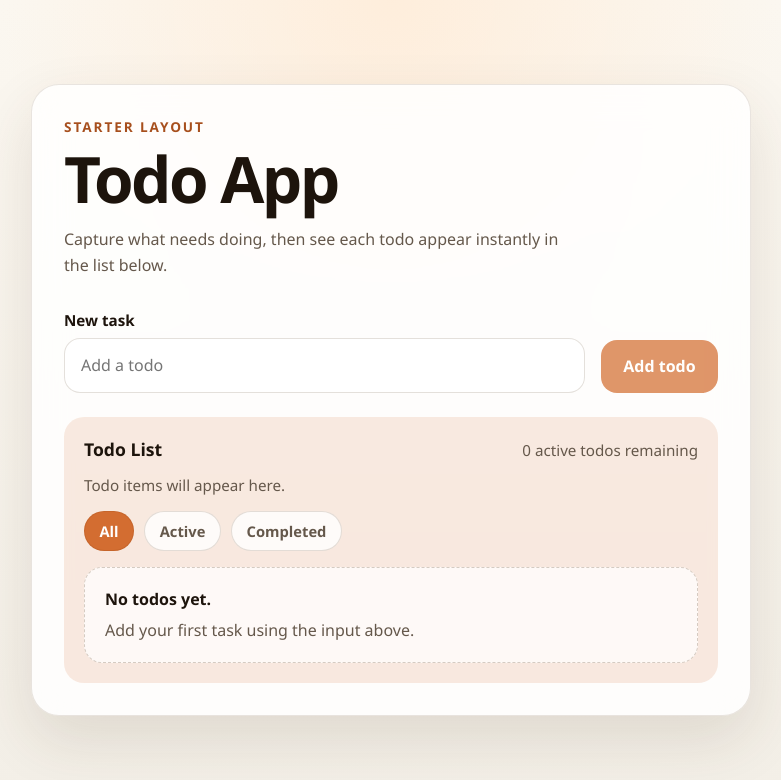
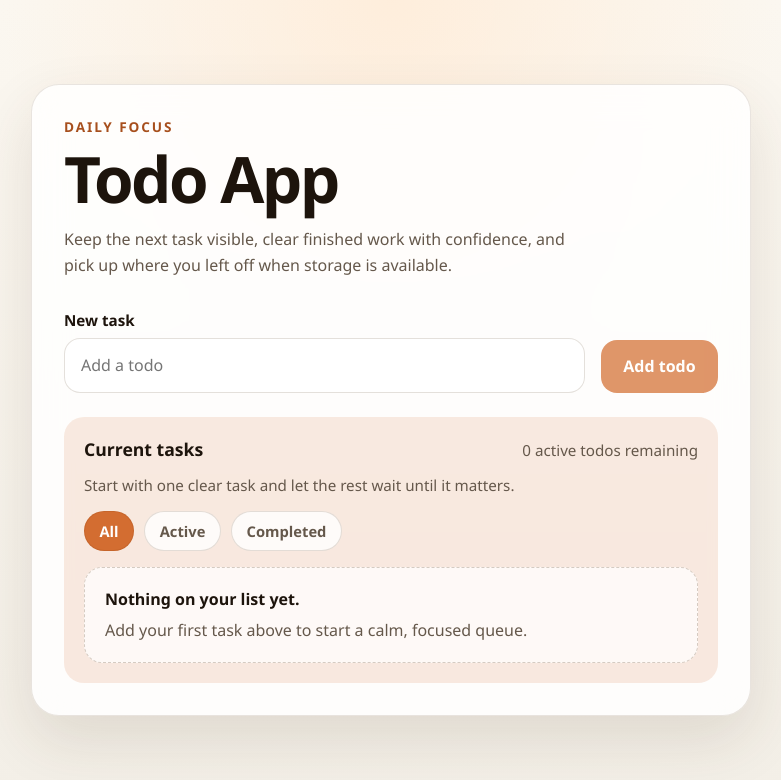
Before and after one commit to fangmartin/todo, a Next.js app: page / in a window 1280 px wide. Shown: the top 780 px of the page, without its empty margins (249-1030 px from the left). Built offline with nearby package versions, Linux system fonts and the light colour scheme.

Commit message:
Refine empty and safe UI states

```diff
--- a/app/globals.css
+++ b/app/globals.css
@@ -149,6 +149,17 @@ input {
   opacity: 0.72;
 }
 
+.storage-notice {
+  margin: 0 0 1.25rem;
+  padding: 0.9rem 1rem;
+  border: 1px solid rgba(167, 79, 29, 0.18);
+  border-radius: 16px;
+  background: rgba(255, 247, 239, 0.92);
+  color: var(--accent-strong);
+  font-size: 0.95rem;
+  line-height: 1.5;
+}
+
 .todo-list-section {
   padding: 1.25rem;
   border-radius: 20px;
@@ -258,6 +269,26 @@ input {
   border: 1px dashed rgba(108, 85, 59, 0.28);
   border-radius: 18px;
   background: rgba(255, 255, 255, 0.72);
+}
+
+.startup-state {
+  margin-top: 1rem;
+  padding: 1.25rem;
+  border: 1px dashed rgba(108, 85, 59, 0.28);
+  border-radius: 18px;
+  background: rgba(255, 255, 255, 0.72);
+}
+
+.startup-state-title {
+  margin: 0;
+  font-size: 1rem;
+  font-weight: 700;
+}
+
+.startup-state-copy {
+  margin: 0.5rem 0 0;
+  color: var(--muted);
+  line-height: 1.5;
 }
 
 .empty-state-title {
--- a/app/page.tsx
+++ b/app/page.tsx
@@ -14,6 +14,8 @@ type FocusTarget =
   | { type: "todo-edit-button"; todoId: number };
 
 export const TODO_STORAGE_KEY = "todo-app.todos";
+export const STORAGE_UNAVAILABLE_NOTICE =
+  "Changes are only saved for this session because browser storage is unavailable.";
 
 const FILTER_OPTIONS: Array<{ label: string; value: TodoFilter }> = [
   { label: "All", value: "all" },
@@ -44,6 +46,11 @@ const getTodoToggleLabelId = (todoId: number) => `todo-toggle-label-${todoId}`;
 const getTodoEditLabelId = (todoId: number) => `todo-edit-label-${todoId}`;
 const getTodoDeleteLabelId = (todoId: number) => `todo-delete-label-${todoId}`;
 
+type StoredTodosResult = {
+  todos: Todo[];
+  notice: string | null;
+};
+
 const isStoredTodo = (value: unknown): value is Todo => {
   if (!value || typeof value !== "object") {
     return false;
@@ -58,39 +65,46 @@ const isStoredTodo = (value: unknown): value is Todo => {
   );
 };
 
-const readStoredTodos = () => {
+const readStoredTodos = (): StoredTodosResult => {
   if (typeof window === "undefined") {
-    return [];
+    return { todos: [], notice: null };
+  }
+
+  let storedTodos: string | null = null;
+
+  try {
+    storedTodos = window.localStorage.getItem(TODO_STORAGE_KEY);
+  } catch {
+    return { todos: [], notice: STORAGE_UNAVAILABLE_NOTICE };
+  }
+
+  if (!storedTodos) {
+    return { todos: [], notice: null };
   }
 
   try {
-    const storedTodos = window.localStorage.getItem(TODO_STORAGE_KEY);
-
-    if (!storedTodos) {
-      return [];
-    }
-
     const parsedTodos: unknown = JSON.parse(storedTodos);
 
     if (!Array.isArray(parsedTodos)) {
-      return [];
+      return { todos: [], notice: null };
     }
 
-    return parsedTodos.filter(isStoredTodo);
+    return { todos: parsedTodos.filter(isStoredTodo), notice: null };
   } catch {
-    return [];
+    return { todos: [], notice: null };
   }
 };
 
 const writeStoredTodos = (todos: Todo[]) => {
   if (typeof window === "undefined") {
-    return;
+    return { notice: null };
   }
 
   try {
     window.localStorage.setItem(TODO_STORAGE_KEY, JSON.stringify(todos));
+    return { notice: null };
   } catch {
-    // Ignore storage write failures so the UI remains usable.
+    return { notice: STORAGE_UNAVAILABLE_NOTICE };
   }
 };
 
@@ -102,8 +116,10 @@ export default function HomePage() {
   const [editingTodoId, setEditingTodoId] = useState<number | null>(null);
   const [editDraft, setEditDraft] = useState("");
   const [editErrorMessage, setEditErrorMessage] = useState("");
+  const [storageNotice, setStorageNotice] = useState<string | null>(null);
   const [hasLoadedTodos, setHasLoadedTodos] = useState(false);
   const nextTodoId = useRef(1);
+  const hasPersistedHydratedTodos = useRef(false);
   const composerInputRef = useRef<HTMLInputElement>(null);
   const editInputRef = useRef<HTMLInputElement>(null);
   const editButtonRefs = useRef(new Map<number, HTMLButtonElement | null>());
@@ -117,23 +133,33 @@ export default function HomePage() {
   const activeTodoCountLabel = `${activeTodoCount} active todo${activeTodoCount === 1 ? "" : "s"} remaining`;
   const emptyStateTitle =
     filter === "active"
-      ? "No active todos."
+      ? "No active tasks right now."
       : filter === "completed"
-        ? "No completed todos."
-        : "No todos yet.";
+        ? "No completed tasks to review."
+        : "Nothing on your list yet.";
   const emptyStateCopy =
     filter === "active"
-      ? "Add a task or mark a completed one as active."
+      ? "Everything is caught up. Add a new task or reopen a completed one."
       : filter === "completed"
-        ? "Complete a task to see it here."
-        : "Add your first task using the input above.";
+        ? "Finish a task and it will show up here for a quick recap."
+        : "Add your first task above to start a calm, focused queue.";
+  const sectionNote = !hasLoadedTodos
+    ? "Checking for saved tasks before showing the latest state."
+    : visibleTodos.length
+      ? "Edit details, mark progress, or clear finished work when the list is ready for a reset."
+      : filter === "all"
+        ? "Start with one clear task and let the rest wait until it matters."
+        : filter === "active"
+          ? "You're caught up for now. Reopen a completed task or add something new."
+          : "Finish a task and it will land here for a quick recap.";
 
   useEffect(() => {
     const restoredTodos = readStoredTodos();
 
-    setTodos(restoredTodos);
+    setTodos(restoredTodos.todos);
+    setStorageNotice(restoredTodos.notice);
     nextTodoId.current =
-      restoredTodos.reduce((maxTodoId, todo) => Math.max(maxTodoId, todo.id), 0) + 1;
+      restoredTodos.todos.reduce((maxTodoId, todo) => Math.max(maxTodoId, todo.id), 0) + 1;
     setHasLoadedTodos(true);
   }, []);
 
@@ -142,7 +168,14 @@ export default function HomePage() {
       return;
     }
 
-    writeStoredTodos(todos);
+    if (!hasPersistedHydratedTodos.current) {
+      hasPersistedHydratedTodos.current = true;
+      return;
+    }
+
+    const persistenceResult = writeStoredTodos(todos);
+
+    setStorageNotice(persistenceResult.notice);
   }, [hasLoadedTodos, todos]);
 
   useEffect(() => {
@@ -323,11 +356,11 @@ export default function HomePage() {
     <main className="page-shell">
       <section className="todo-card">
         <div className="hero-copy">
-          <p className="eyebrow">Starter layout</p>
+          <p className="eyebrow">Daily focus</p>
           <h1>Todo App</h1>
           <p className="lede">
-            Capture what needs doing, then see each todo appear instantly in
-            the list below.
+            Keep the next task visible, clear finished work with confidence,
+            and pick up where you left off when storage is available.
           </p>
         </div>
 
@@ -362,21 +395,21 @@ export default function HomePage() {
           </button>
         </form>
 
+        {storageNotice ? (
+          <p className="storage-notice" role="status" aria-live="polite">
+            {storageNotice}
+          </p>
+        ) : null}
+
         <section className="todo-list-section" aria-labelledby="preview-heading">
           <div className="section-header">
-            <h2 id="preview-heading">Todo List</h2>
+            <h2 id="preview-heading">Current tasks</h2>
             <p className="todo-count" aria-live="polite">
               {activeTodoCountLabel}
             </p>
           </div>
 
-          <p className="section-note">
-            {visibleTodos.length
-              ? "Todo items appear here as soon as you add them."
-              : filter === "all"
-                ? "Todo items will appear here."
-                : "Switch filters to view other todos."}
-          </p>
+          <p className="section-note">{sectionNote}</p>
 
           <div className="todo-toolbar">
             <fieldset className="todo-filters">
@@ -404,7 +437,14 @@ export default function HomePage() {
             ) : null}
           </div>
 
-          {visibleTodos.length ? (
+          {!hasLoadedTodos ? (
+            <div className="startup-state" role="status" aria-live="polite">
+              <p className="startup-state-title">Checking saved tasks</p>
+              <p className="startup-state-copy">
+                Restoring your list before showing the next step.
+              </p>
+            </div>
+          ) : visibleTodos.length ? (
             <ul className="todo-items" aria-label="Current todos">
               {visibleTodos.map((todo) => (
                 <li
```
Also changed, not shown: 1 other file (tests, documents, lock files or other folders).
